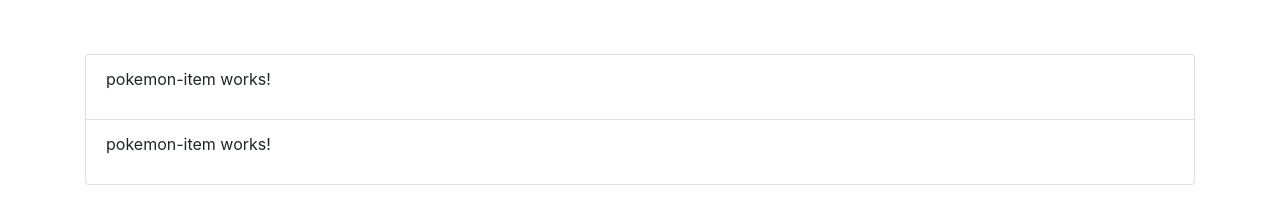
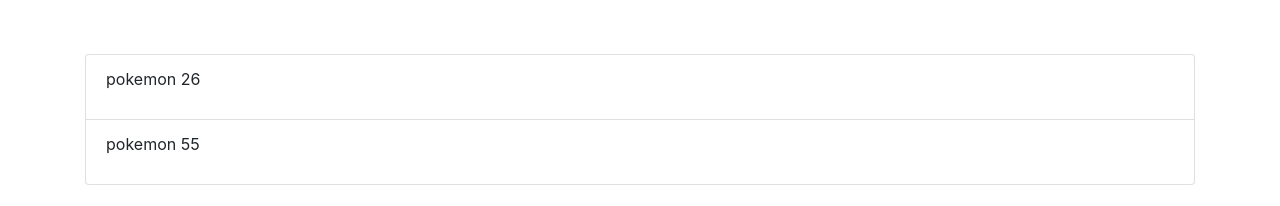
Before and after one commit to mvidailhet/cours-angular-pokedex, an Angular app: page / in a window 1280 px wide. Shown: the part 168-374 px from the top of the page. Built offline with nearby package versions, Linux system fonts and the light colour scheme.

Commit message:
String interpolation, affichage d'une variable du ts dans le html

```diff
--- a/src/app/components/pokemon-item/pokemon-item.component.html
+++ b/src/app/components/pokemon-item/pokemon-item.component.html
@@ -1 +1 @@
-<p>pokemon-item works!</p>
+<p>pokemon {{level}}</p>
--- a/src/app/components/pokemon-item/pokemon-item.component.ts
+++ b/src/app/components/pokemon-item/pokemon-item.component.ts
@@ -3,13 +3,12 @@ import { Component, OnInit } from '@angular/core';
 @Component({
   selector: 'app-pokemon-item',
   templateUrl: './pokemon-item.component.html',
-  styleUrls: ['./pokemon-item.component.scss']
+  styleUrls: ['./pokemon-item.component.scss'],
 })
 export class PokemonItemComponent implements OnInit {
+  level = Math.round(Math.random() * 100);
 
-  constructor() { }
+  constructor() {}
 
-  ngOnInit(): void {
-  }
-
+  ngOnInit(): void {}
 }
```
